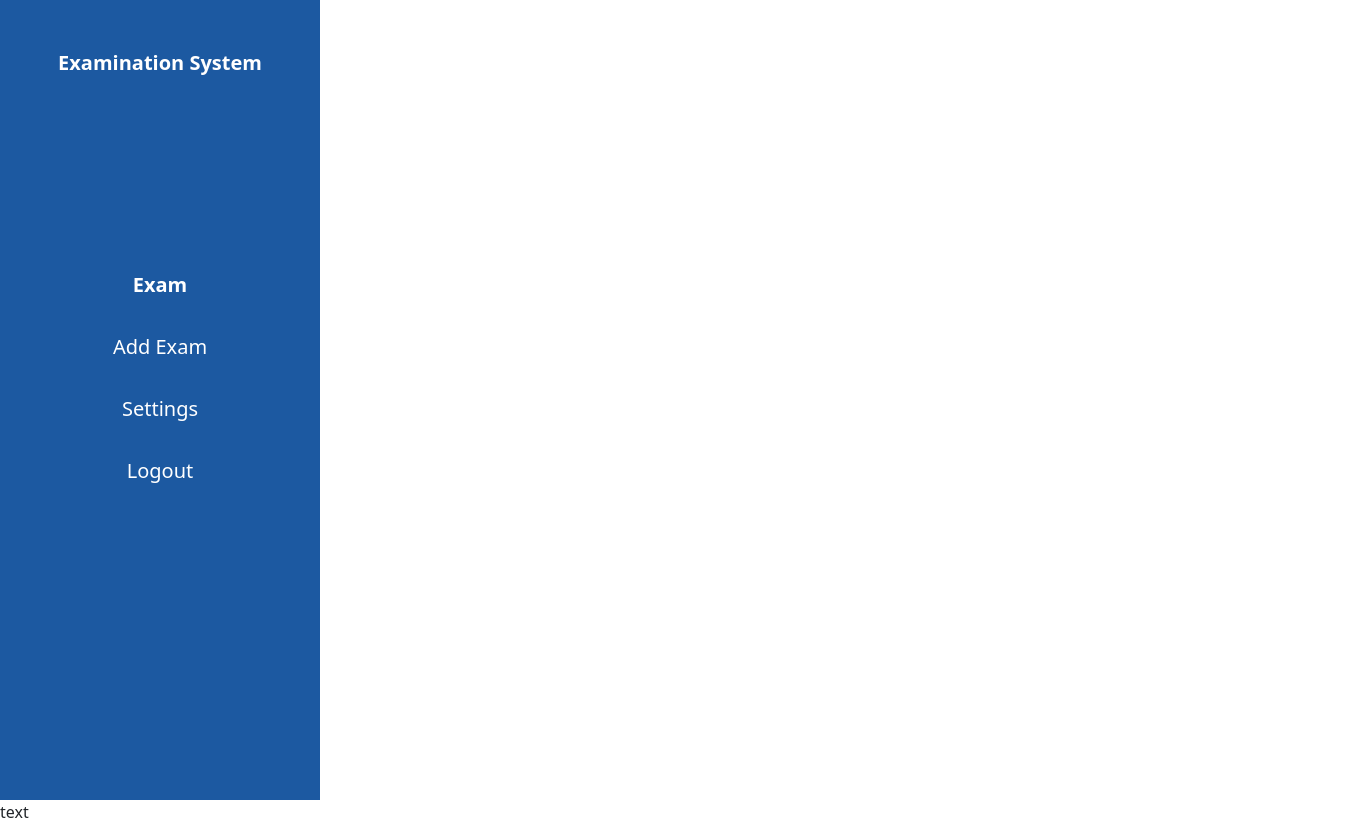
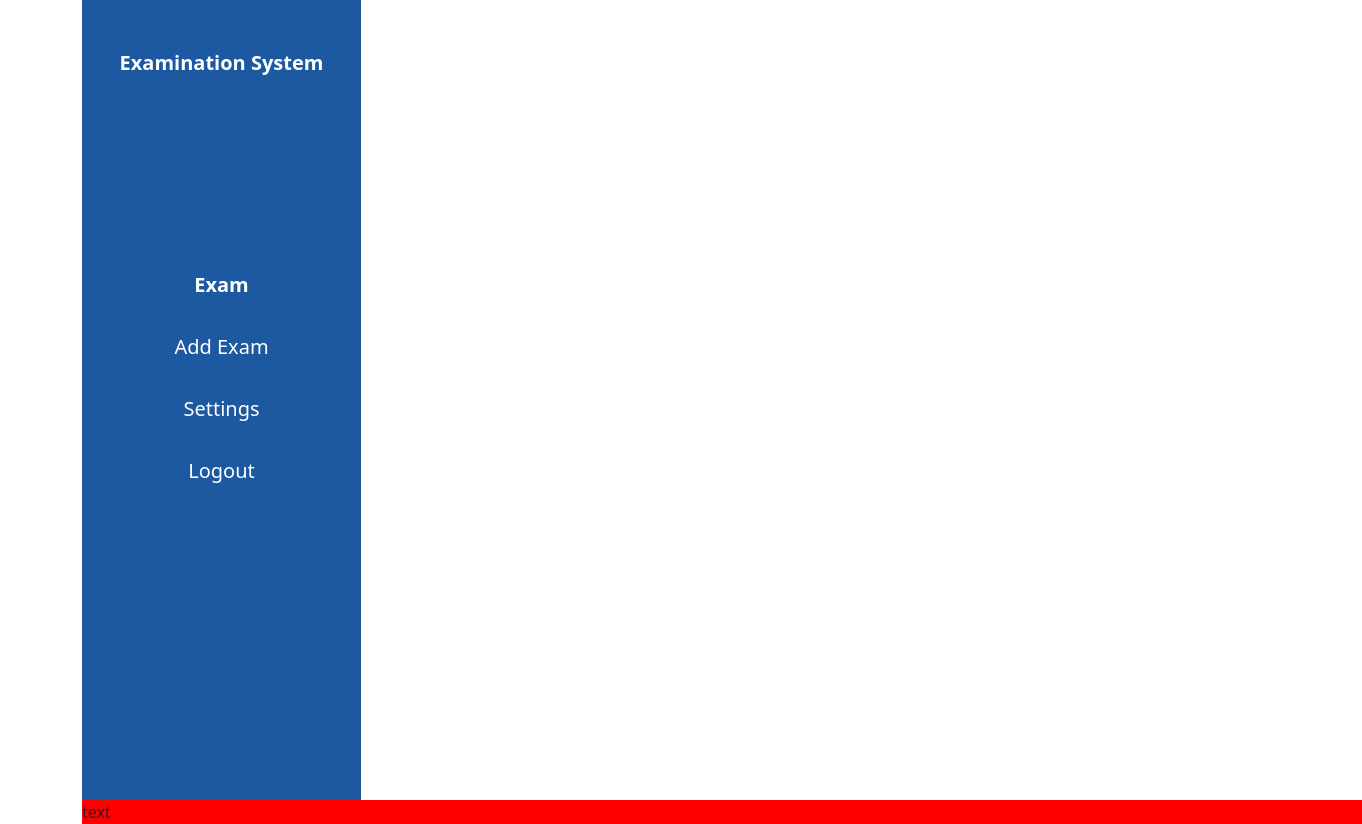
Before and after one commit to Abdalrhman-Gad/Examination_System_UI, a plain HTML site: page index.html in a window 1280 px wide. Shown: the whole page, 1362 px wide, since content can reach past the window. Drawn offline with Linux system fonts and the light colour scheme.

Commit message:
index updated

```diff
--- a/index.html
+++ b/index.html
@@ -7,23 +7,41 @@
 
     <title>HOME</title>
 </head>
+<style>
+    .main-page{
+        display: flex;
+        width: 100%;
+    }
+    #sidebar{
+        width: 100%;
+    }
+    .main{
+        background-color: red;
+        width: 100vw;
+    }
+</style>
 
 <body>
+
     <!-- Sidebar Section -->
+      <div class="container w-100 vh-100 bg-red">
         <div id="sidebar"></div>
 
-    <!-- Header Section -->
+        <div class="main">
             <header id="header">text</header>
-
-
 
             <!-- Main Content -->
             <main id="main-content">
                 text
             </main>
+        </div>
+        <!-- Header Section -->
+
 
         <!-- Footer Section -->
         <footer id="footer"></footer>
+     </div>
+
 
 
     <script type="module" src="./assets/scripts/app.js"></script>
```
Lines whose indentation alone changed are shown as unchanged.
